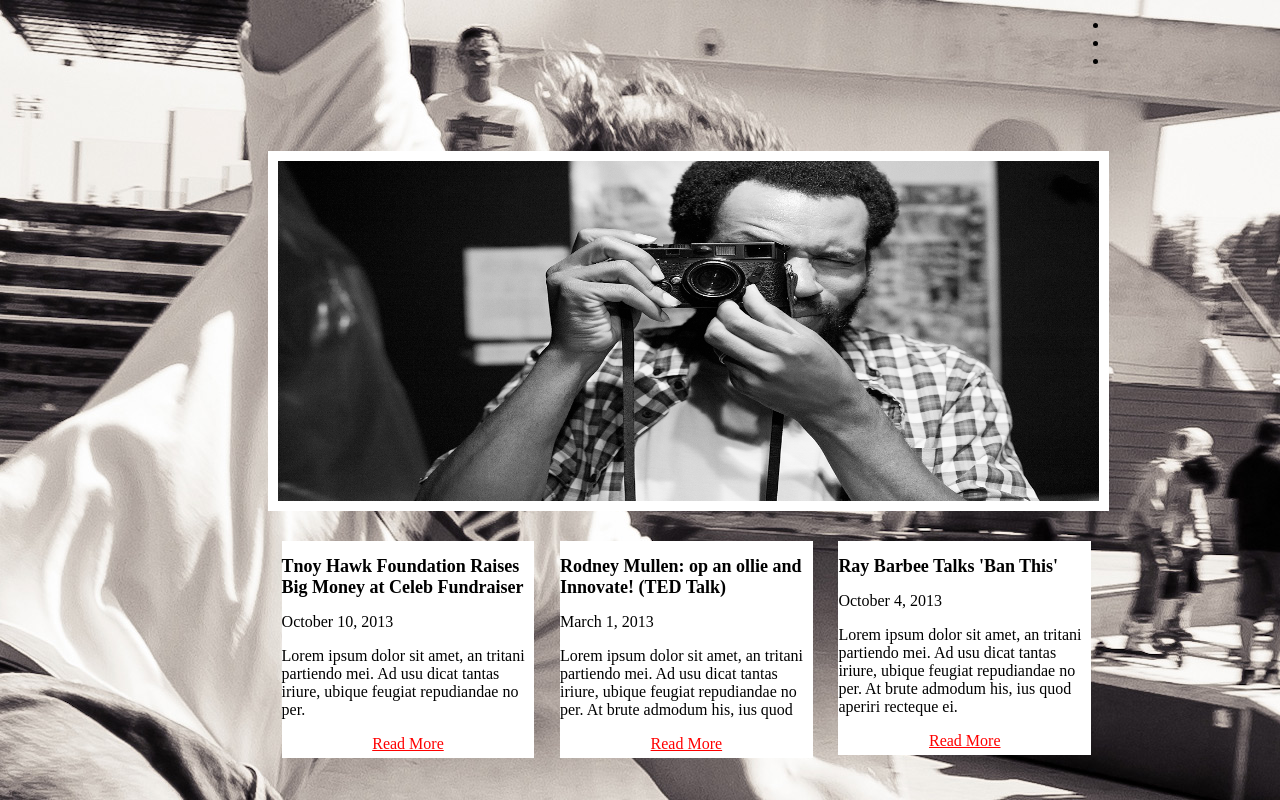
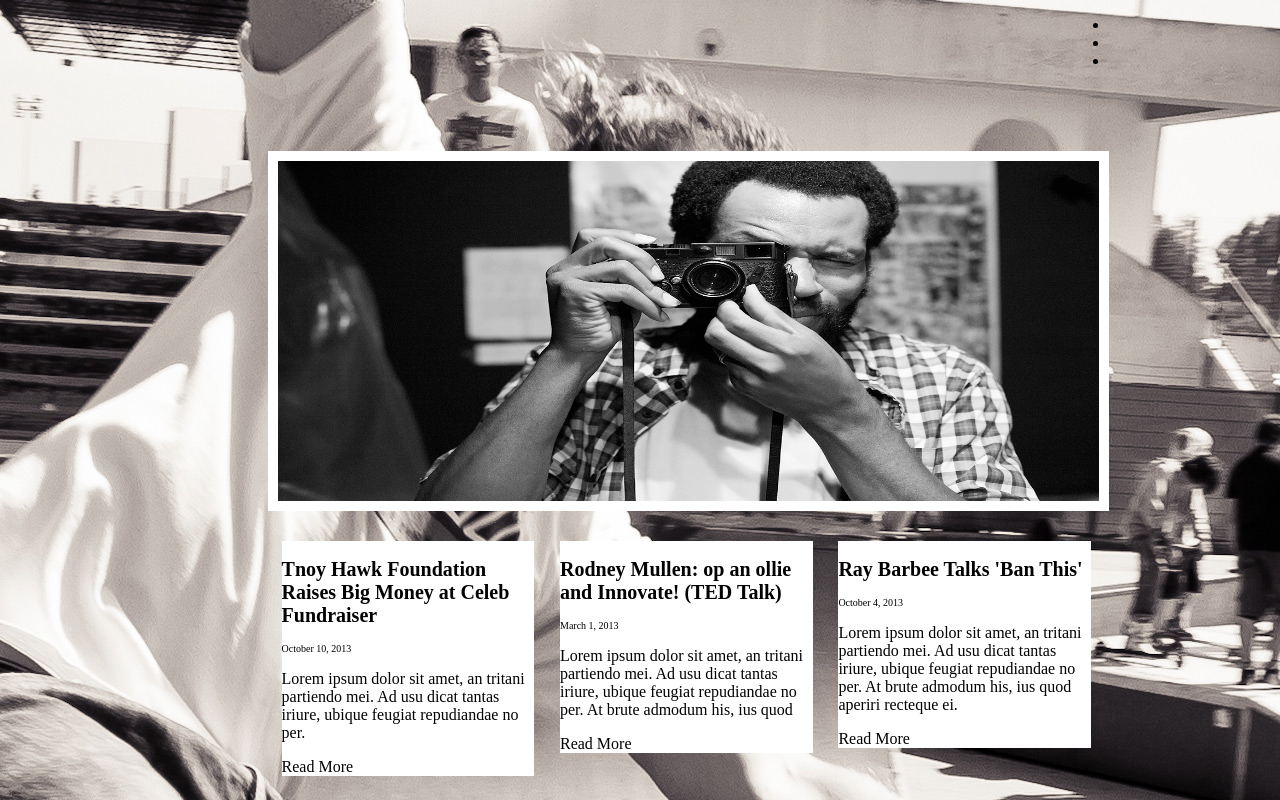
Before and after one commit to hannahdoeswebsites/2.3-sass-rwd, a plain HTML site: page index.html in a window 1280 px wide. Shown: the top 800 px of the page. Drawn offline with Linux system fonts and the light colour scheme.

Commit message:
Going Home Commit

```diff
--- a/index.html
+++ b/index.html
@@ -21,7 +21,7 @@
     <div id="column1"> <h2> Tnoy Hawk Foundation Raises Big Money at Celeb Fundraiser</h2>
       <div class="date"> October 10, 2013</div>
       <p> Lorem ipsum dolor sit amet, an tritani partiendo mei. Ad usu dicat tantas iriure, ubique feugiat repudiandae no per.</p>
-      <div class="ReadMore"> Read More</div>
+      <div class="readmore"> Read More</div>
     </div>
     <div id="column2"> <h2> Rodney Mullen: op an ollie and Innovate! (TED Talk)</h2>
       <div class="date">March 1, 2013</div>
--- a/scss/main.scss
+++ b/scss/main.scss
@@ -10,17 +10,18 @@ section {
 }
 
 
+
 .columns {
   @include outer-container;
 margin-top: 30px;
 height: 260px;
 overflow: hidden;
-
-
+text-align: left;
 
 }
 
 #column1 {
+  margin-right: 5px;
 @include span-columns(3);
 @include shift(2);
 background-color: white;
@@ -40,10 +41,15 @@ background-color: white;
 }
 
 .columns h2 {
-  font-size: 18px;
+  font-size: 20px;
 }
 
-.ReadMore {
+.date {
+  font-size: 10px;
+  font-color: gray;
+}
+
+.readmore {
   width: auto;
 text-align:center;
   color: red;
@@ -60,10 +66,14 @@ text-align:center;
 .skaters img {
   border: 3px solid white;
 }
+
+
+}
 .skaters p {
   font-size: 42px;
   color: white;
 }
+
 
 #lance p{
 top: 12px;
```
Also changed, not shown: stylesheets/main.css.
